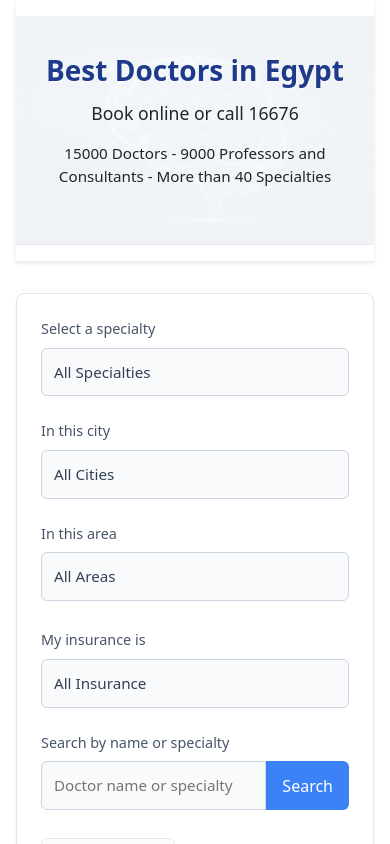
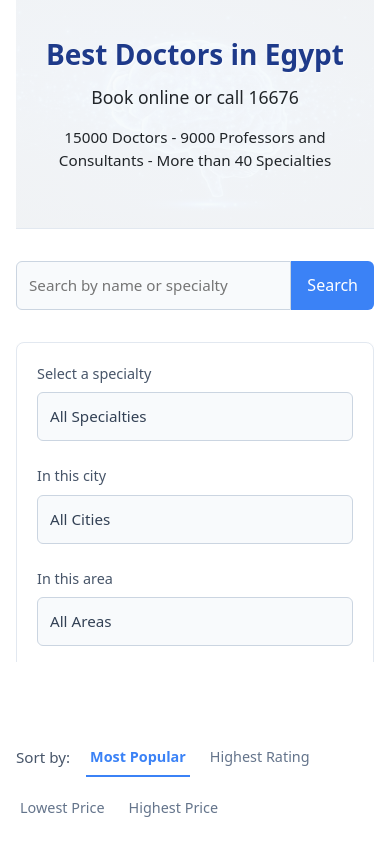
Before and after one commit to Esraa-mohamed1/react-medical-site, a React (Create React App) app in the folder mental-health-supporter/: page /doctors-list in a window 390 px wide. Shown: the top 844 px of the page. Built offline with nearby package versions, Linux system fonts and the light colour scheme.

Commit message:
Final Updated Doctors List Page and Doctors Register Page

```diff
--- a/mental-health-supporter/src/App.js
+++ b/mental-health-supporter/src/App.js
@@ -3,8 +3,8 @@ import { BrowserRouter as Router, Routes, Route, Navigate } from 'react-router-d
 import LoginPage from "./pages/LoginPage";
 import RegisterPage from "./pages/RegisterPage";
 import ArticalPage from "./pages/ArticalPage";
-import DoctorRegister from './components/DoctorsRegisterComponent/DoctorRegister';
-import DoctorsList from './pages/DoctorsList';
+import DoctorRegister from './pages/DoctorRegisterPage';
+import DoctorsList from './pages/DoctorsListPage';
 
 function App() {
   return (
--- /dev/null
+++ b/mental-health-supporter/src/components/DoctorsListComponent/DoctorsList.css
@@ -0,0 +1,114 @@
+/* Main layout container */
+.doctors-list-page {
+  max-width: 100%;
+  margin: 0 auto;
+  padding: 0 2rem 2rem;
+  display: flex;
+  flex-direction: column;
+  gap: 2rem;
+}
+
+/* Content area below hero */
+.content-area {
+  display: flex;
+  gap: 2rem;
+  padding-top: 1rem;
+  position: relative; /* Add this for sticky positioning context */
+}
+
+/* Filters section (left side) - Updated for sticky behavior */
+.filters-section {
+  flex: 0 0 320px;
+  align-self: flex-start;
+  height: fit-content;
+  position: sticky;
+  top: 1rem; /* Adjust this value based on your header height */
+  max-height: calc(100vh - 2rem); /* Prevent it from being taller than viewport */
+  overflow-y: auto; /* Add scroll if content is too tall */
+}
+
+/* Doctors list container (right side) */
+.doctors-list-container {
+  flex: 1;
+  display: flex;
+  flex-direction: column;
+}
+
+/* Doctors cards - one card per row */
+.doctors-cards {
+  display: flex;
+  flex-direction: column;
+  gap: 1.5rem;
+  margin-bottom: 2rem;
+}
+
+/* Full-width pagination container */
+.pagination-container {
+  width: 100%;
+  position: relative;
+  left: 50%;
+  right: 50%;
+  margin-left: -50vw;
+  margin-right: -50vw;
+  background-color: white;
+  padding: 1rem 0;
+  border-top: 1px solid #e2e8f0;
+  margin-top: 2rem;
+}
+
+/* Full-width pagination controls */
+.pagination {
+  width: 100%;
+  max-width: 1200px; /* Adjust this to match your content width */
+  margin: 0 auto;
+  display: flex;
+  justify-content: center;
+  gap: 0.5rem;
+  flex-wrap: wrap;
+  padding: 0 2rem;
+}
+
+/* Responsive adjustments */
+@media (max-width: 768px) {
+  .pagination {
+    padding: 0 1rem;
+  }
+}
+
+/* Responsive layout */
+@media (max-width: 1024px) {
+  .doctors-list-page {
+    padding: 0 1.5rem 1.5rem;
+  }
+
+  .content-area {
+    flex-direction: column;
+    padding-top: 0;
+  }
+
+  .filters-section {
+    width: 100%;
+    margin-bottom: 2rem;
+    position: static; /* Remove sticky on tablet/mobile */
+    max-height: none;
+  }
+
+  /* On mobile, pagination will naturally fall below cards */
+  .pagination-container {
+    margin-top: 2rem;
+  }
+}
+
+@media (max-width: 768px) {
+  .doctors-list-page {
+    padding: 0 1rem 1rem;
+  }
+
+  .doctors-cards {
+    gap: 1rem;
+  }
+
+  .pagination {
+    gap: 0.35rem;
+  }
+}
--- a/mental-health-supporter/src/pages/DoctorsList.js
+++ b/mental-health-supporter/src/components/DoctorsListComponent/DoctorsList.js
@@ -1,9 +1,9 @@
 import React, { useState, useEffect, useMemo } from 'react';
-import Hero from '../components/DoctorsListComponent/Hero/Hero';
-import SearchFilters from '../components/DoctorsListComponent/SearchFilters/SearchFilters';
-import Sort from '../components/DoctorsListComponent/Sort/Sort';
-import DoctorsCard from '../components/DoctorsListComponent/DoctorsCard/DoctorsCard';
-import Pagination from '../components/DoctorsListComponent/Pagination/Pagination';
+import Hero from './Hero/Hero';
+import SearchFilters from './SearchFilters/SearchFilters';
+import Sort from './Sort/Sort';
+import DoctorsCard from './DoctorsCard/DoctorsCard';
+import Pagination from './Pagination/Pagination';
 import './DoctorsList.css';
 
 const DoctorsList = () => {
@@ -278,12 +278,33 @@ const DoctorsList = () => {
 
 return (
   <div className="doctors-list-page">
-    {/* Hero section with sticky positioning */}
-    <div className="hero-section sticky-hero">
+    {/* Hero section */}
+    <div className="hero-section">
       <Hero />
     </div>
 
+    {/* Main search bar */}
+    <div className="main-search-container">
+      <div className="search-input-container">
+        <input
+          type="text"
+          placeholder="Search by name or specialty"
+          className="search-input"
+          value={searchTerm}
+          onChange={(e) => setSearchTerm(e.target.value)}
+          onKeyPress={(e) => e.key === 'Enter' && handleSearch(searchTerm)}
+        />
+        <button
+          className="search-button"
+          onClick={() => handleSearch(searchTerm)}
+        >
+          Search
+        </button>
+      </div>
+    </div>
+
     <div className="content-area">
+      {/* Filters section (left side) */}
       <div className="filters-section">
         <SearchFilters
           onSearch={handleSearch}
@@ -292,11 +313,14 @@ const DoctorsList = () => {
       </div>
 
       <div className="doctors-list-container">
+        {/* Sort section */}
         <Sort
           activeOption={sortOption}
           onChangeSort={handleSortChange}
           doctorsCount={filteredDoctors.length}
         />
+
+        {/* Doctors cards - one per row */}
         <div className="doctors-cards">
           {currentDoctors.length > 0 ? (
             currentDoctors.map(doctor => (
@@ -306,13 +330,17 @@ const DoctorsList = () => {
             <div className="no-results">No doctors match your search criteria.</div>
           )}
         </div>
-        {filteredDoctors.length > doctorsPerPage && (
+      </div>
+    </div>
+
+    {/* Full-width pagination container - MOVED OUTSIDE content-area */}
+    <div className="pagination-container">
+      <div className="pagination">
         <Pagination
           currentPage={currentPage}
           totalPages={totalPages}
           paginate={paginate}
         />
-        )}
       </div>
     </div>
   </div>
--- a/mental-health-supporter/src/components/DoctorsListComponent/SearchFilters/SearchFilters.js
+++ b/mental-health-supporter/src/components/DoctorsListComponent/SearchFilters/SearchFilters.js
@@ -10,15 +10,15 @@ const SearchFilters = ({ onSearch, onFilterChange }) => {
     insurance: ''
   });
 
-  const handleSearch = () => {
-    onSearch(searchInput);
-  };
+  // const handleSearch = () => {
+  //   onSearch(searchInput);
+  // };
 
-  const handleKeyPress = (e) => {
-    if (e.key === 'Enter') {
-      handleSearch();
-    }
-  };
+  // const handleKeyPress = (e) => {
+  //   if (e.key === 'Enter') {
+  //     handleSearch();
+  //   }
+  // };
 
   const handleFilterChange = (filterName, value) => {
     setFilters(prev => ({ ...prev, [filterName]: value }));
@@ -104,7 +104,7 @@ const SearchFilters = ({ onSearch, onFilterChange }) => {
           </select>
         </div>
 
-        <div className="filter-group search-by-name">
+        {/* <div className="filter-group search-by-name">
           <label htmlFor="search">Search by name or specialty</label>
           <div className="search-input-container">
             <input
@@ -120,7 +120,7 @@ const SearchFilters = ({ onSearch, onFilterChange }) => {
               Search
             </button>
           </div>
-        </div>
+        </div> */}
       </div>
 
       <div className="filter-actions">
--- a/mental-health-supporter/src/components/DoctorsRegisterComponent/DoctorRegister.css
+++ b/mental-health-supporter/src/components/DoctorsRegisterComponent/DoctorRegister.css
@@ -4,6 +4,7 @@
   justify-content: center;
   align-items: center;
   padding: 2rem;
+  background-color: rgb(151, 191, 237);
 }
 
 .doctor-register-container {
--- /dev/null
+++ b/mental-health-supporter/src/pages/DoctorRegisterPage.js
@@ -0,0 +1,22 @@
+import React from 'react';
+import { useNavigate } from 'react-router-dom';
+import DoctorsRegisterComponent from '../components/DoctorsRegisterComponent/DoctorRegister';
+
+export default function DoctorsRegisterPage() {
+  const navigate = useNavigate();
+
+  const handleDoctorSelect = (doctorId) => {
+    console.log('Selected doctor ID:', doctorId);
+    // Redirect to login after selection/registration
+    navigate('/login');
+
+    // If you want to pass the doctorId to login page:
+    // navigate('/login', { state: { doctorId } });
+  };
+
+  return (
+    <div>
+      <DoctorsRegisterComponent onSelectDoctor={handleDoctorSelect} />
+    </div>
+  );
+}
--- a/mental-health-supporter/src/pages/DoctorsList.css
+++ /dev/null
@@ -1,85 +0,0 @@
-/* Main layout container */
-.doctors-list-page {
-  max-width: 100%;
-  margin: 0 auto;
-  padding: 0 2rem 2rem; /* Remove top padding since hero is sticky */
-  display: flex;
-  flex-direction: column;
-  gap: 2rem;
-}
-
-/* Sticky Hero section at top */
-.hero-section {
-  position: sticky;
-  top: 0;
-  z-index: 100;
-  width: 100%;
-  background: white;
-  padding: 1rem 0;
-  box-shadow: 0 2px 4px rgba(0,0,0,0.1);
-  margin-bottom: 0; /* Remove margin since it's sticky */
-}
-
-/* Content area below hero */
-.content-area {
-  display: flex;
-  gap: 2rem;
-  padding-top: 1rem; /* Add space below sticky hero */
-}
-
-/* Filters section (left side) */
-.filters-section {
-  flex: 0 0 320px;
-  position: sticky;
-  top: calc(6rem + 1rem); /* Account for sticky hero height + padding */
-  align-self: flex-start;
-  height: fit-content;
-}
-
-/* Doctors list container (right side) */
-.doctors-list-container {
-  flex: 1;
-}
-
-/* Your existing filter styles remain exactly the same */
-.search-filters {
-  background-color: white;
-  padding: 1.5rem;
-  border-radius: 0.5rem;
-  box-shadow: 0 1px 3px rgba(0, 0, 0, 0.05);
-  border: 1px solid #e2e8f0;
-  width: 100%;
-  box-sizing: border-box;
-}
-
-/* ... (keep all your existing filter styles unchanged) ... */
-
-/* Responsive layout */
-@media (max-width: 1024px) {
-  .doctors-list-page {
-    padding: 0 1.5rem 1.5rem;
-  }
-
-  .content-area {
-    flex-direction: column;
-    padding-top: 0;
-  }
-
-  .filters-section {
-    position: static;
-    width: 100%;
-    margin-bottom: 2rem;
-    top: auto;
-  }
-}
-
-@media (max-width: 768px) {
-  .doctors-list-page {
-    padding: 0 1rem 1rem;
-  }
-
-  .hero-section {
-    position: static; /* Let hero scroll normally on mobile */
-    padding: 1rem 0;
-  }
-}
--- /dev/null
+++ b/mental-health-supporter/src/pages/DoctorsListPage.js
@@ -0,0 +1,19 @@
+import React from 'react';
+// import { useNavigate } from 'react-router-dom';
+import DoctorsListComponent from '../components/DoctorsListComponent/DoctorsList';
+
+export default function DoctorsListPage() {
+//   const navigate = useNavigate();
+
+  const handleDoctorSelect = (doctorId) => {
+    console.log('Selected doctor ID:', doctorId);
+    // navigate to a doctor's profile page
+    // navigate(`/doctor-profile/${doctorId}`);
+  };
+
+  return (
+    <div>
+      <DoctorsListComponent onSelectDoctor={handleDoctorSelect} />
+    </div>
+  );
+}
```
Lines whose indentation alone changed are shown as unchanged.
